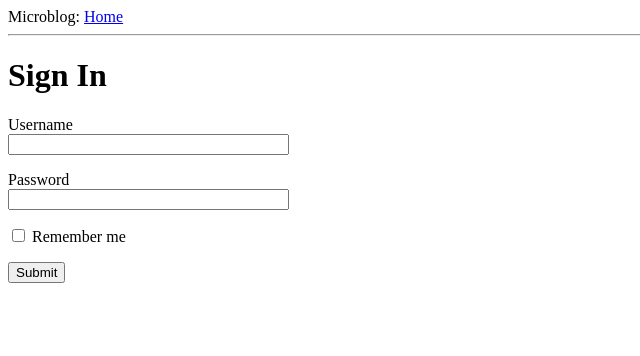
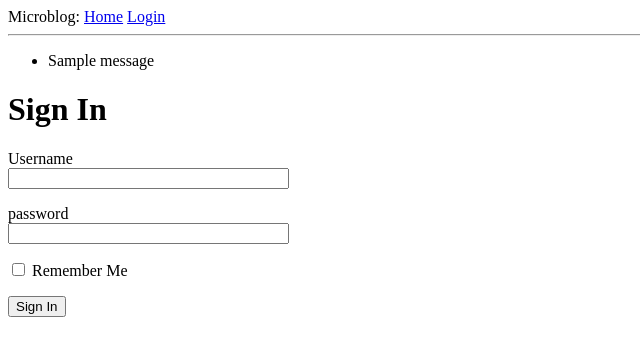
Before and after one commit to Supgb/microblog, a Flask app: template app/templates/login.html in a window 1280 px wide. Shown: the top 356 px of the page, without its empty margins (0-640 px from the left). Run offline with Flask 2, Linux system fonts and the light colour scheme; the template is opened without the code that fills it: values that come from a table or form of the project are taken from there, most other values are stand-ins (such as "Sample title", 1, 10 or a date in 2020); one stand-in notice (Sample message) is shown; form fields are guessed from the names that the template uses.

Commit message:
tune login form

```diff
--- a/app/routes.py
+++ b/app/routes.py
@@ -1,5 +1,6 @@
-from flask import render_template
+from flask import render_template, flash, redirect, url_for
 from app import app
+from app.forms import LoginForm
 
 @app.route('/')
 @app.route('/index')
@@ -16,3 +17,12 @@
         }
     ]
     return render_template('index.html', title='Home', user=user, posts=posts)
+
+@app.route('/login', methods=['get', 'post'])
+def login():
+    form = LoginForm()
+    if form.validate_on_submit():
+        flash('Login requested for user {}, remember_me={}'.format(
+            form.username.data, form.remember_me.data))
+        return redirect(url_for('index'))
+    return render_template('login.html', title='Sign In', form=form)
--- a/app/templates/base.html
+++ b/app/templates/base.html
@@ -7,8 +7,20 @@
     {% endif %}
   </head>
   <body>
-    <div>Microblog: <a href="/index">Home</a></div>
-    <hr>
+      <div>Microblog:
+	  <a href="{{ url_for('index') }}">Home</a>
+	  <a href="{{ url_for('login') }}">Login</a>
+      </div>
+      <hr>
+      {% with messages = get_flashed_messages() %}
+      {% if messages %}
+      <ul>
+	  {% for message in messages %}
+	  <li>{{ message }}</li>
+	  {% endfor %}
+      </ul>
+      {% endif %}
+      {% endwith %}
     {% block content %}{% endblock %}
   </body>
 </html>
--- a/app/templates/login.html
+++ b/app/templates/login.html
@@ -2,17 +2,23 @@
 
 {% block content %}
 <h1>Sign In</h1>
-<forms action="" method="post" novalidate>
+<form action="" method="post" novalidate>
     {{ form.hidden_tag() }}
     <p>
 	{{ form.username.label }}<br>
-	{{ form.username(size=32) }}
+	{{ form.username(size=32) }}<br>
+	{% for error in form.username.errors %}
+	<span style="color: red;">[{{ error }}]</span>
+	{% endfor %}
     </p>
     <p>
 	{{ form.password.label }}<br>
-	{{ form.password(size=32) }}
+	{{ form.password(size=32) }}<br>
+	{% for error in form.username.errors %}
+	<span style="color: red;">[{{ error }}]</span>
+	{% endfor %}
     </p>
     <p>{{ form.remember_me() }} {{ form.remember_me.label }}</p>
     <p>{{ form.submit() }}</p>
-</forms>
+</form>
 {% endblock %}
```
